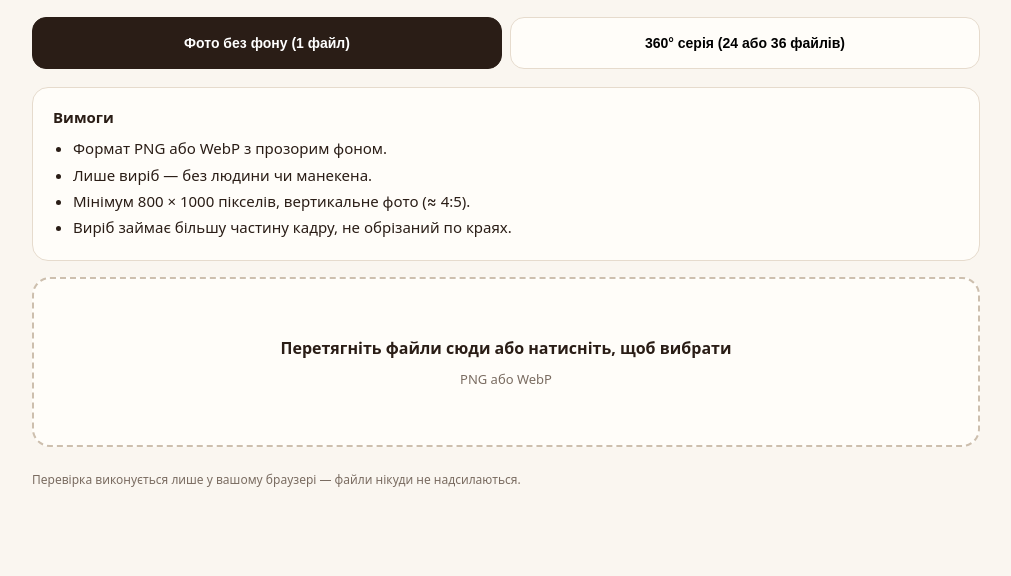
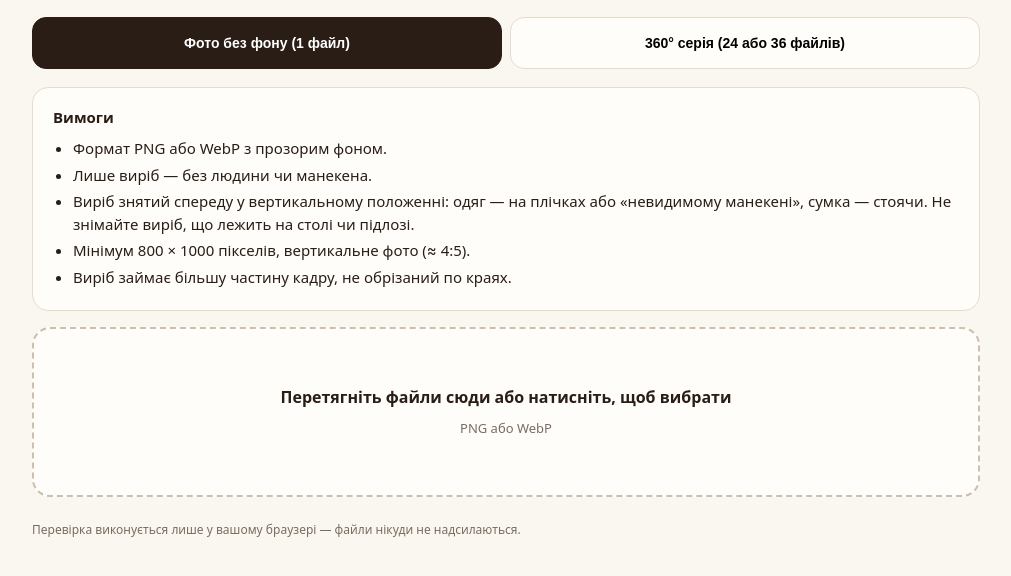
Before and after one commit to ekici44/ferrizo-test-app, a plain HTML site: page admin/foto-kontrol.html in a window 1280 px wide. Shown: the part 210-786 px from the top of the page, without its empty margins (134-1145 px from the left). Drawn offline with Linux system fonts and the light colour scheme.

Commit message:
Yatık çekilmiş ceket koleksiyondan çıkarıldı, çekim kuralı eklendi

```diff
--- a/admin/foto-kontrol.html
+++ b/admin/foto-kontrol.html
@@ -67,7 +67,7 @@ const TXT = {
     lead: 'У розділі «Колекції» показуються лише фото виробу без фону та 360°-серії. Фото на моделі сюди не потрапляють — їх додавайте до каталогу. Перетягніть файли нижче, щоб перевірити їх перед завантаженням.',
     tab1: 'Фото без фону (1 файл)', tab2: '360° серія (24 або 36 файлів)',
     rules_h: 'Вимоги',
-    r_cutout: ['Формат PNG або WebP з прозорим фоном.', 'Лише виріб — без людини чи манекена.', 'Мінімум 800 × 1000 пікселів, вертикальне фото (≈ 4:5).', 'Виріб займає більшу частину кадру, не обрізаний по краях.'],
+    r_cutout: ['Формат PNG або WebP з прозорим фоном.', 'Лише виріб — без людини чи манекена.', 'Виріб знятий спереду у вертикальному положенні: одяг — на плічках або «невидимому манекені», сумка — стоячи. Не знімайте виріб, що лежить на столі чи підлозі.', 'Мінімум 800 × 1000 пікселів, вертикальне фото (≈ 4:5).', 'Виріб займає більшу частину кадру, не обрізаний по краях.'],
     r_spin: ['24 кадри (кожні 15°) або 36 кадрів (кожні 10°) — повне коло 360°.', 'Знімайте на поворотному столику: камера нерухома, однакове світло, однакова відстань.', 'Усі кадри одного розміру, PNG або WebP з прозорим фоном.', 'Називайте файли по порядку: 01, 02, 03 …', 'Без людини чи манекена в кадрі.'],
     drop: 'Перетягніть файли сюди або натисніть, щоб вибрати', drop_sub: 'PNG або WebP',
     spin_try: 'Перетягніть зображення, щоб перевірити обертання',
@@ -86,7 +86,7 @@ const TXT = {
     lead: '"Koleksiyonlar" bölümünde yalnızca arka planı silinmiş ürün fotoğrafları ve 360° serileri gösterilir. Manken fotoğrafları buraya girmez, onları kataloğa ekleyin. Yüklemeden önce dosyaları aşağıya sürükleyip kontrol edin.',
     tab1: 'Arka plansız fotoğraf (1 dosya)', tab2: '360° seri (24 veya 36 dosya)',
     rules_h: 'Kurallar',
-    r_cutout: ['PNG veya WebP, arka planı şeffaf.', 'Sadece ürün — insan veya manken olmasın.', 'En az 800 × 1000 piksel, dikey fotoğraf (≈ 4:5).', 'Ürün kadrin çoğunu kaplasın, kenarlardan kesilmesin.'],
+    r_cutout: ['PNG veya WebP, arka planı şeffaf.', 'Sadece ürün — insan veya manken olmasın.', 'Ürün önden ve dik çekilsin: giysi askıda ya da "görünmez manken" üzerinde, çanta ayakta. Masada veya yerde yatarken çekilmesin.', 'En az 800 × 1000 piksel, dikey fotoğraf (≈ 4:5).', 'Ürün kadrin çoğunu kaplasın, kenarlardan kesilmesin.'],
     r_spin: ['24 kare (her 15°) veya 36 kare (her 10°) — tam 360° tur.', 'Döner tablada çekin: kamera sabit, ışık ve mesafe aynı.', 'Tüm kareler aynı boyutta, PNG veya WebP, arka plan şeffaf.', 'Dosyalar sırayla adlandırılsın: 01, 02, 03 …', 'Kadrede insan veya manken olmasın.'],
     drop: 'Dosyaları buraya sürükleyin ya da tıklayıp seçin', drop_sub: 'PNG veya WebP',
     spin_try: 'Dönüşü denemek için görseli sürükleyin',
--- a/data/products.json
+++ b/data/products.json
@@ -444,7 +444,7 @@
     },
     "model": null,
     "photo": true,
-    "cutout": "products/col/jacket_black.webp",
+    "cutout": "",
     "spin": []
   },
   {
```
